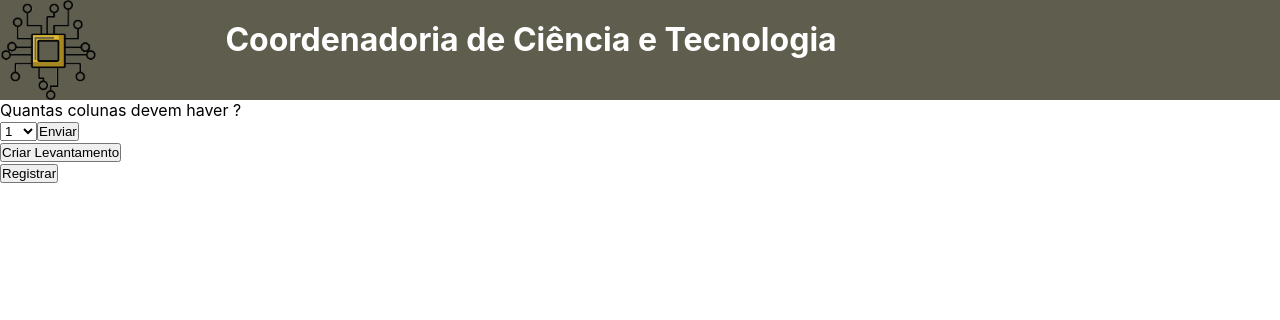
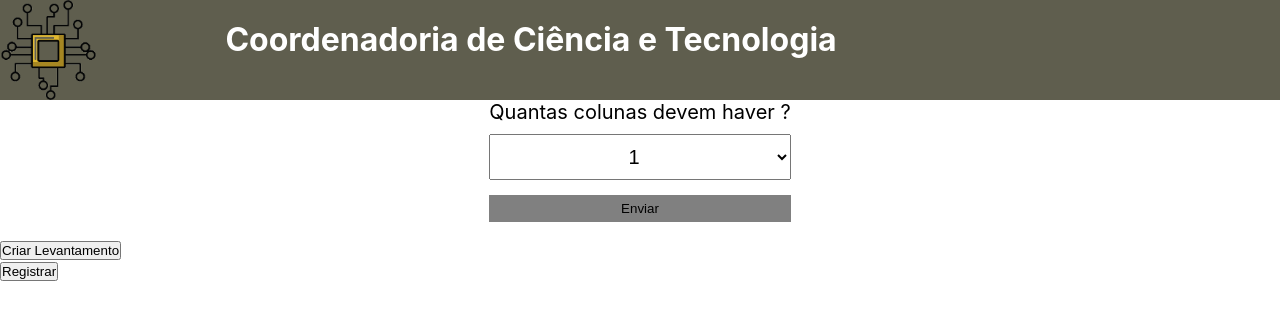
Before and after one commit to Petronilhaz/levantamento-react, a React (Create React App) app: page / in a window 1280 px wide. Shown: the top 320 px of the page. Built offline with nearby package versions, Linux system fonts and the light colour scheme.

Commit message:
Colunm Selector estilizado

```diff
--- a/src/App.js
+++ b/src/App.js
@@ -2,15 +2,18 @@
 import { FormCreator } from "./components/FormCreator";
 import { UserForm } from "./components/UserForm";
 import { Header } from "./components/Header";
-import { FormProvider } from "./context/context";
+import { FormContext, FormProvider } from "./context/context";
 import { createGlobalStyle } from "styled-components";
+import { useContext } from "react";
 
 function App() {
+
+  const { isSelectorActive, setIsSelectorActive } = useContext(FormContext)
   return (
     <>
       <FormProvider>
         <Header />
-        <ColunmsSelector />
+        <ColunmsSelector  isSelectorActive={isSelectorActive} setIsSelectorActive={setIsSelectorActive} />
         <FormCreator />
         <UserForm />
       </FormProvider>
--- a/src/components/ColunmsSelector/index.jsx
+++ b/src/components/ColunmsSelector/index.jsx
@@ -1,10 +1,11 @@
 import { useForm } from "react-hook-form"
 import { useContext, useEffect } from "react"
 import { FormContext } from "../../context/context"
+import * as S from './style/index'
 
-const ColunmsSelector = () => {
+const  ColunmsSelector = ({ isSelectorActive , setIsSelectorActive}) => {
     const { register, handleSubmit } = useForm()
-    const {colunms, setColunms} = useContext(FormContext)
+    const { colunms, setColunms } = useContext(FormContext)
     const onSubmit = data => {
         setColunms(Number(data["colunm-number"]))
         console.log("Data: ", Number(data["colunm-number"]));
@@ -14,7 +15,7 @@
             console.log("UseEffect do Colunms: ", colunms);
         }, [colunms])
     return (
-        <>
+        <S.FormBox>
         <form onSubmit={handleSubmit(onSubmit)}>
         <label htmlFor="colunms">Quantas colunas devem haver ?</label>
         <br />
@@ -32,9 +33,9 @@
             <option value="9">9</option>
             <option value="10">10</option>
         </select>
-        <button type="submit">Enviar</button>
+        <button type="submit" onClick={()=>setIsSelectorActive(false)}>Enviar</button>
         </form>
-        </>
+        </S.FormBox>
     )
 }
 
--- /dev/null
+++ b/src/components/ColunmsSelector/style/index.js
@@ -0,0 +1,31 @@
+import styled from 'styled-components'
+
+export const FormBox = styled.div`
+display: flex;
+justify-content: center;
+
+ label {
+    font-size: 20px;
+ }
+ select {
+    width: 100%;
+    height: 50%;
+    font-size: 20px;
+    text-align: center;
+    margin-top: 10px;
+
+    option {
+        font-size: 20px;
+        text-align: center;
+    }
+ }
+
+ button {
+      width: 100%;
+      height: 30%;
+      margin-top: 15px;
+       background-color: gray;
+       border: none;
+ }
+
+`
--- a/src/components/FormCreator/index.jsx
+++ b/src/components/FormCreator/index.jsx
@@ -1,6 +1,7 @@
 import { FormContext } from "../../context/context"
 import { useContext } from "react";
 import { useForm } from "react-hook-form";
+import * as S from "./style/index"
 
 const FormCreator = () => {
     const {colunms, setColunms} = useContext(FormContext)
@@ -12,6 +13,7 @@
   }));
 
   return (
+    <S.RegisterBox>
     <form onSubmit={handleSubmit(onSubmit)}>
       {colunmsArray.map((colunms, index) => {
         index++;
@@ -30,6 +32,7 @@
       })}
       <button type="submit">Criar Levantamento</button>
     </form>
+    </S.RegisterBox>
   );
 };
 
--- /dev/null
+++ b/src/components/FormCreator/style/index.js
@@ -0,0 +1,16 @@
+import styled from 'styled-components'
+import { FormContext } from '../../../context/context'
+
+ export const RegisterBox = styled.div`
+ display: flex;
+ margin-top: 50px;
+
+ form {
+display: grid;
+grid-template-columns: repeat(4, 1fr);
+
+div {
+    margin: 30px ;
+}
+ }
+ `
--- a/src/context/context.jsx
+++ b/src/context/context.jsx
@@ -2,7 +2,8 @@
 
 const defaultValue = {
     colunms: 0,
-    createdForm: {}
+    createdForm: {},
+    SelectorActive: true
 }
 
 const FormContext = createContext(defaultValue)
@@ -10,10 +11,11 @@
 const FormProvider = ({ children }) => {
     const [colunms, setColunms] = useState(defaultValue.colunms)
     const [createdForm, setCreatedForm] = useState(defaultValue.createdForm)
+    const [isSelectorActive, setIsSelectorActive] =  useState(defaultValue.SelectorActive)
 
     return (
         <FormContext.Provider
-        value={{colunms, setColunms, createdForm, setCreatedForm}}>
+        value={{colunms, setColunms, createdForm, setCreatedForm, isSelectorActive, setIsSelectorActive}}>
             {children}
         </FormContext.Provider>
     )
```
